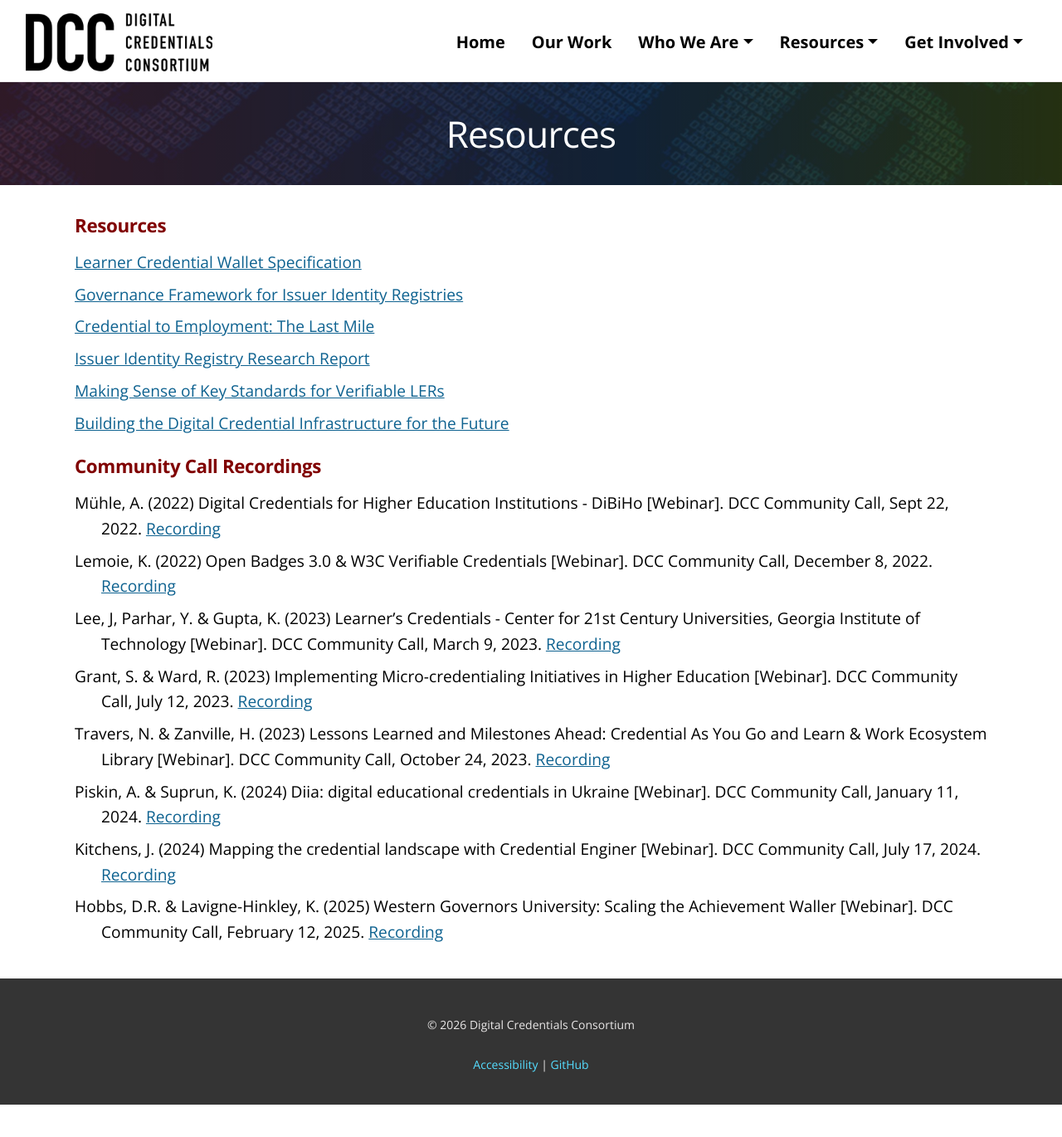
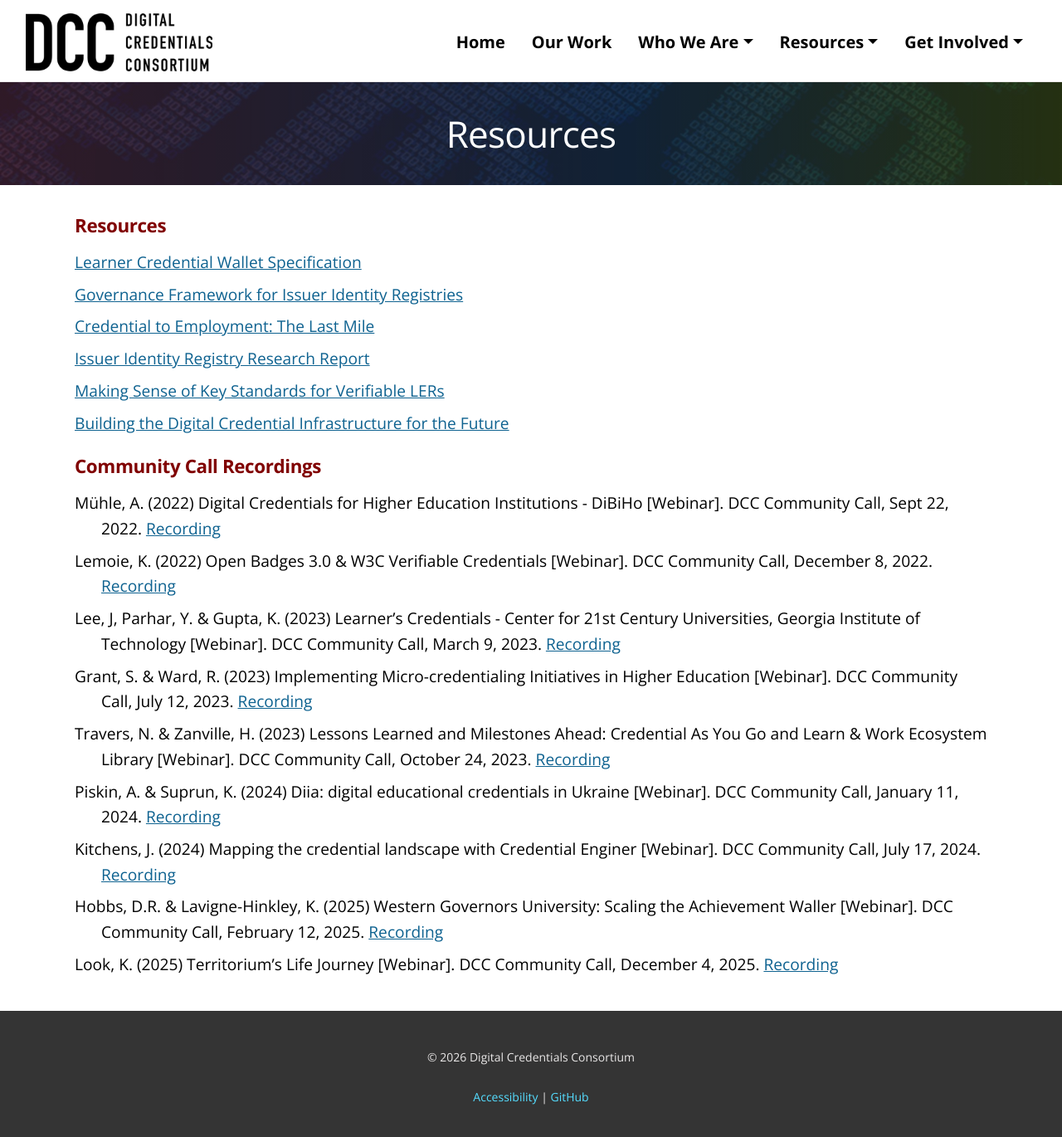
Before and after one commit to digitalcredentials/dcc-website, a Jekyll site: the page built from resources.md, in a window 1280 px wide and 1370 px high. Shown: the whole window at 83% size. Built offline with Jekyll 4.4.1, drawn with Linux system fonts in a browser that asks for light colours.

Commit message:
Update resources.md

```diff
--- a/resources.md
+++ b/resources.md
@@ -22,3 +22,4 @@
 * Piskin, A. & Suprun, K. (2024) Diia: digital educational credentials in Ukraine [Webinar]. DCC Community Call, January 11, 2024. [Recording](https://mit.zoom.us/rec/share/cfzIaL8Y3JiQ0DWoLu7MunKMNNJLXH9ARJF-17mtRJXTwQM4N_VEx7eqgxo-tKnz.3gpD8LdnlTaZiCvL)
 * Kitchens, J. (2024) Mapping the credential landscape with Credential Enginer [Webinar]. DCC Community Call, July 17, 2024. [Recording](https://wiki.dcconsortium.org/app/page/15NNx94Jo6om3PbQf0vXxpp1QeKHXMIto?p=1h1VJHHv2zSe0n9Ltg-KQevSuqWbGcExy)
 * Hobbs, D.R. & Lavigne-Hinkley, K. (2025) Western Governors University: Scaling the Achievement Waller [Webinar]. DCC Community Call, February 12, 2025. [Recording](https://wiki.dcconsortium.org/app/page/1_TQSuwZAX8l4-lQbpaHGvCiwdGexKViE4PqP-VcRCq0?p=1h1VJHHv2zSe0n9Ltg-KQevSuqWbGcExy)
+* Look, K. (2025) Territorium's Life Journey [Webinar]. DCC Community Call, December 4, 2025. [Recording](https://youneedawiki.com/app/page/1iMUxYEGbK2AJHnxujRb-TB10CjFul7ayG6gGlfGjJng?p=1h1VJHHv2zSe0n9Ltg-KQevSuqWbGcExy)
```
